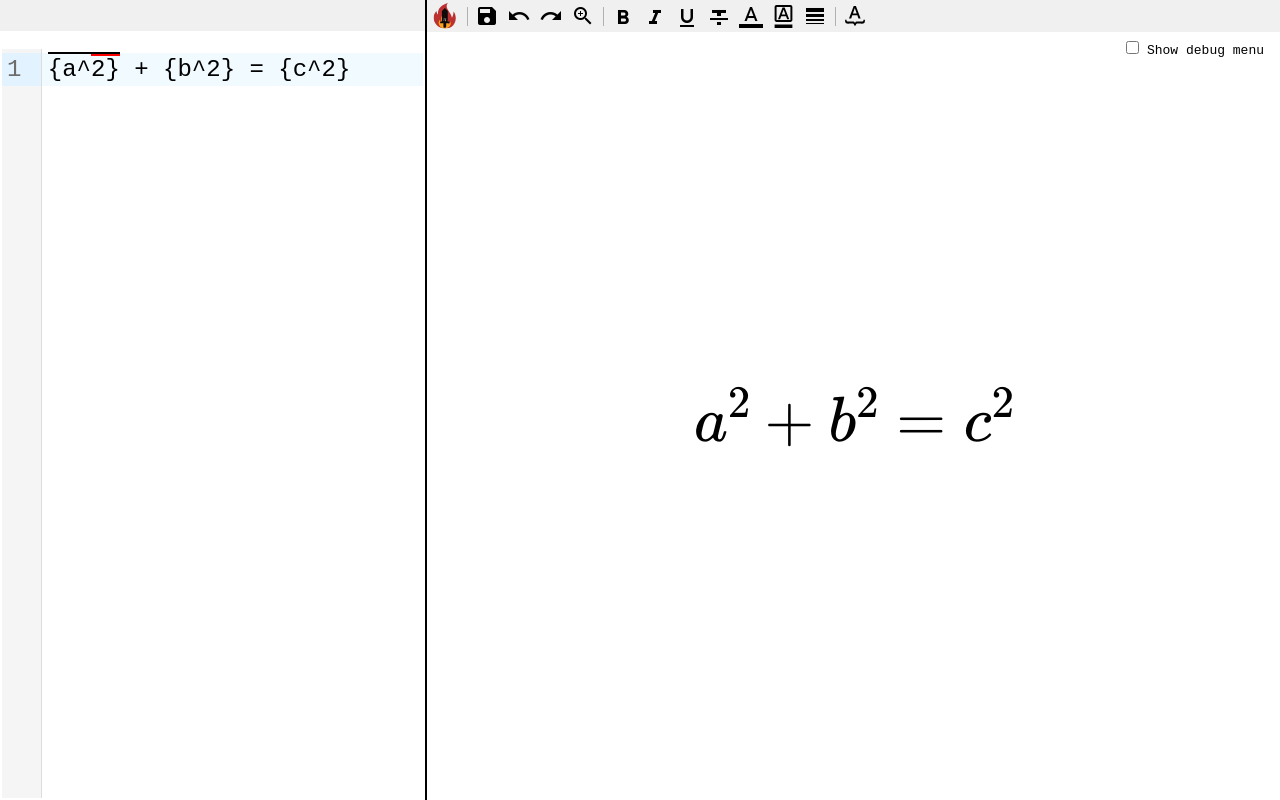
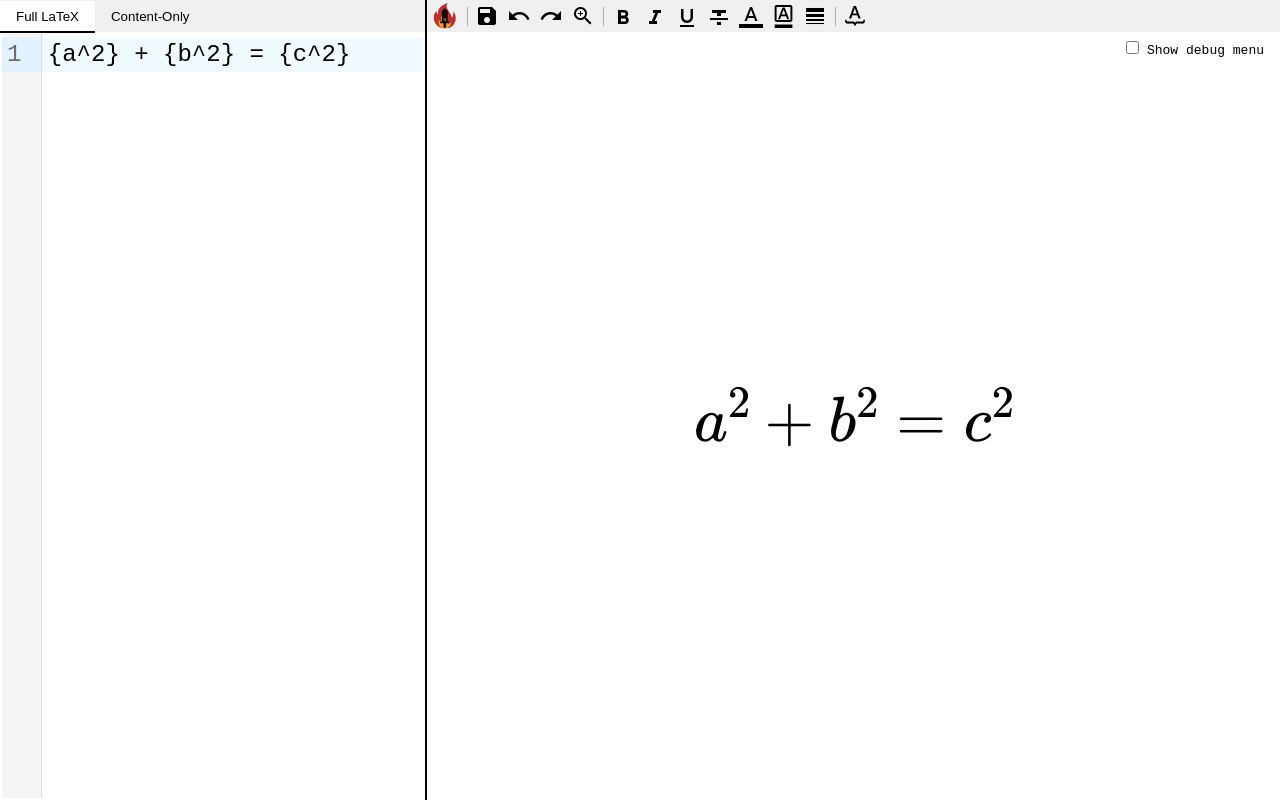
Before and after one commit to ericdai5/formulize, a React (Vite) app: page / in a window 1280 px wide. Built offline with nearby package versions, Linux system fonts and the light colour scheme.

Commit message:
Working content-only view, no editing/cursor interaction

```diff
--- a/src/App.tsx
+++ b/src/App.tsx
@@ -19,10 +19,6 @@ function App() {
             width: 100vw;
             height: 100vh;
             overflow: hidden;
-          }
-
-          .cm-editor {
-            padding-top: 1rem;
           }
         `}
       />
--- a/src/Editor.tsx
+++ b/src/Editor.tsx
@@ -1,5 +1,6 @@
 import { css as classname } from "@emotion/css";
 import { Global, css } from "@emotion/react";
+import styled from "@emotion/styled";
 import { useEffect, useState } from "react";
 
 import { reaction } from "mobx";
@@ -22,91 +23,75 @@ import {
 } from "@codemirror/view";
 import { EditorView, basicSetup } from "codemirror";
 
+import { FormulaLatexRange, StyledRange, UnstyledRange } from "./FormulaText";
 import { checkFormulaCode, deriveAugmentedFormula } from "./FormulaTree";
 import { formulaStore } from "./store";
+
+type DecorationRange = { to: number; from: number; decoration: Decoration };
 
 const styledRanges = (view: EditorView) => {
   const builder = new RangeSetBuilder<Decoration>();
   const doc = view.state.doc;
 
-  const nestingDepth = view.state.field(styledRangeSelectionState);
-  console.log("Nesting depth", nestingDepth);
-  const l1Inactive = Decoration.mark({
+  const styledRanges = formulaStore.augmentedFormula.toStyledRanges();
+
+  const buildDecoration = (
+    range: FormulaLatexRange,
+    baseOffset: number,
+    nestingDepth: number
+  ): [DecorationRange[], number] => {
+    if (range instanceof UnstyledRange) {
+      return [[], baseOffset + range.text.length];
+    } else {
+      let offset = baseOffset;
+      let decorations: DecorationRange[] = [];
+      for (const child of range.children) {
+        const [newDecorations, newOffset] = buildDecoration(
+          child,
+          offset,
+          nestingDepth + 1
+        );
+        offset = newOffset;
+        decorations = decorations.concat(newDecorations);
+      }
+      return [
+        decorations.concat([
+          {
+            from: baseOffset,
+            to: offset,
+            decoration: Decoration.mark({
               class: classname`
               position: relative;
 
               &::after {
                 content: "";
                 position: absolute;
-        z-index: 1;
-        top: -4px;
+                z-index: ${nestingDepth};
+                top: ${-4 + 2 * nestingDepth}px;
                 left: 0;
                 width: 100%;
                 height: 2px;
-        background-color: black;
+                background-color: ${range.hints?.color || "black"};
               }
             `,
-  });
-  const l1Active = Decoration.mark({
-    class: classname`
-      position: relative;
+            }),
+          },
+        ]),
+        offset,
+      ];
+    }
+  };
 
-      &::after {
-        content: "";
-        position: absolute;
-        z-index: 1;
-        top: -4px;
-        left: 0;
-        width: 100%;
-        height: 4px;
-        background-color: black;
+  let offset = 0;
+  let decorations = [];
+  for (const range of styledRanges) {
+    const [newDecorations, newOffset] = buildDecoration(range, offset, 0);
+    offset = newOffset;
+    decorations = decorations.concat(newDecorations);
   }
-    `,
-  });
-  const l2Inactive = Decoration.mark({
-    class: classname`
-      position: relative;
-
-      &::after {
-        content: "";
-        position: absolute;
-        z-index: 2;
-        top: -2px;
-        left: 0;
-        width: 100%;
-        height: 2px;
-        background-color: red;
-      }
-    `,
-  });
-  const l2Active = Decoration.mark({
-    class: classname`
-      position: relative;
-
-      &::after {
-        content: "";
-        position: absolute;
-        z-index: 2;
-        top: -2px;
-        left: 0;
-        width: 100%;
-        height: 4px;
-        background-color: red;
-      }
-    `,
-  });
-  if (nestingDepth === 0) {
-    builder.add(0, 5, l1Inactive);
-
-    builder.add(3, 5, l2Inactive);
-  } else if (nestingDepth === 1) {
-    builder.add(0, 5, l1Active);
-
-    builder.add(3, 5, l2Inactive);
-  } else if (nestingDepth === 2) {
-    builder.add(0, 5, l1Active);
-
-    builder.add(3, 5, l2Active);
+  decorations = decorations.sort((a, b) => a.from - b.from);
+  for (const { from, to, decoration } of decorations) {
+    builder.add(from, to, decoration);
   }
 
   return builder.finish();
@@ -217,7 +202,54 @@ const styledRangeSelectionState = StateField.define({
   },
 });
 
+const EditorTab = styled.button`
+  height: 100%;
+  background-color: ${(props) => (props.selected ? "white" : "#f0f0f0")};
+  border: none;
+  border-bottom: ${(props) => (props.selected ? "2px solid black" : "none")};
+  padding: 0 1rem;
+`;
+
 export const Editor = observer(() => {
+  const [currentEditor, setCurrentEditor] = useState<"full" | "content-only">(
+    "full"
+  );
+
+  return (
+    <>
+      <Global
+        styles={css`
+          .cm-editor {
+            height: 100%;
+            font-size: 1.5rem;
+          }
+        `}
+      />
+      <div
+        css={css`
+          height: 2rem;
+          background-color: #f0f0f0;
+        `}
+      >
+        <EditorTab
+          onClick={() => setCurrentEditor("full")}
+          selected={currentEditor === "full"}
+        >
+          Full LaTeX
+        </EditorTab>
+        <EditorTab
+          onClick={() => setCurrentEditor("content-only")}
+          selected={currentEditor === "content-only"}
+        >
+          Content-Only
+        </EditorTab>
+      </div>
+      {currentEditor === "full" ? <FullStyleEditor /> : <ContentOnlyEditor />}
+    </>
+  );
+});
+
+const FullStyleEditor = observer(() => {
   const [container, setContainer] = useState<HTMLDivElement | null>(null);
   const [editorView, setEditorView] = useState<EditorView | null>(null);
   const [editorCodeCorrect, setEditorCodeCorrect] = useState(true);
@@ -249,9 +281,6 @@ export const Editor = observer(() => {
             basicSetup,
             EditorView.lineWrapping,
             StreamLanguage.define(stex),
-            styledRangeViewExtension,
-            styledRangeSelectionState,
-            styledRangeCursorExtension,
           ],
           doc: formulaStore.latexWithStyling,
         }),
@@ -297,29 +326,87 @@ export const Editor = observer(() => {
   }, [container, setEditorView]);
 
   return (
-    <>
-      <Global
-        styles={css`
-          .cm-editor {
-            height: 100%;
-            font-size: 1.5rem;
-          }
-        `}
-      />
-      <div
-        css={css`
-          height: 2rem;
-          background-color: #f0f0f0;
-        `}
-      ></div>
     <div
       css={css`
         width: 100%;
-          height: 100%;
+        height: calc(100% - 2rem);
         border: 2px solid ${editorCodeCorrect ? "transparent" : "red"};
       `}
       ref={(ref) => setContainer(ref)}
     ></div>
-    </>
   );
 });
+
+const ContentOnlyEditor = observer(() => {
+  const [container, setContainer] = useState<HTMLDivElement | null>(null);
+  const [editorView, setEditorView] = useState<EditorView | null>(null);
+  const [editorCodeCorrect, setEditorCodeCorrect] = useState(true);
+
+  useEffect(() => {
+    if (container && (!editorView || editorView.contentDOM !== container)) {
+      const newEditorView = new EditorView({
+        state: EditorState.create({
+          // extensions: [basicSetup, StreamLanguage.define(stex), codeUpdateListener],
+          extensions: [
+            basicSetup,
+            EditorView.lineWrapping,
+            StreamLanguage.define(stex),
+            styledRangeViewExtension,
+            styledRangeSelectionState,
+            styledRangeCursorExtension,
+          ],
+          doc: formulaStore.latexWithoutStyling,
+        }),
+        parent: container,
+      });
+      setEditorView(newEditorView);
+
+      // Automatically update the editor code when the formula changes due to interactions
+      const disposeReaction = reaction(
+        () => formulaStore.latexWithoutStyling,
+        (latex) => {
+          console.log("Synchronizing editor with new formula", latex);
+          setEditorCodeCorrect(() => true);
+
+          newEditorView.dispatch([
+            newEditorView.state.update({
+              changes: {
+                from: 0,
+                to: newEditorView.state.doc.length,
+                insert: latex,
+              },
+            }),
+          ]);
+        }
+      );
+
+      // Automatically update the formula when the editor code changes
+      // TODO: temporarily suppressed while developing content-only editor
+      // newEditorView.contentDOM.addEventListener("blur", () => {
+      //   const newCode = newEditorView.state.doc.toString();
+      //   if (checkFormulaCode(newCode)) {
+      //     setEditorCodeCorrect(() => true);
+      //     formulaStore.updateFormula(deriveAugmentedFormula(newCode));
+      //   } else {
+      //     setEditorCodeCorrect(() => false);
+      //   }
+      // });
+
+      return () => {
+        disposeReaction();
+        newEditorView.destroy();
+      };
+    }
+  }, [container, setEditorView]);
+
+  return (
+    <div
+      css={css`
+        width: 100%;
+        height: calc(100% - 2rem);
+        border: 2px solid ${editorCodeCorrect ? "transparent" : "red"};
+      `}
+      ref={(ref) => setContainer(ref)}
+    ></div>
+  );
+});
--- a/src/FormulaTree.ts
+++ b/src/FormulaTree.ts
@@ -67,7 +67,7 @@ export const updateFormula = (
 ): {
   renderSpec: RenderSpec;
 } => {
-  console.log("LaTeX:", newFormula.toLatex("noid"));
+  console.log("LaTeX:", newFormula.toLatex("no-id"));
   console.log("New formula:", newFormula);
   const renderLatex = newFormula.toLatex("render");
   const chtml = (MathJax as any).tex2chtml(renderLatex);
@@ -194,7 +194,7 @@ const buildAugmentedFormula = (
 
 // TODO: eventually this will also cover alternative code presentations (content
 // only, with augmentations)
-type LatexMode = "render" | "ast" | "noid";
+type LatexMode = "render" | "ast" | "no-id" | "content-only";
 
 export class AugmentedFormula {
   private idToNode: { [id: string]: AugmentedFormulaNode } = {};
@@ -217,7 +217,7 @@ export class AugmentedFormula {
   }
 
   equals(other: AugmentedFormula) {
-    return this.toLatex("noid") === other.toLatex("noid");
+    return this.toLatex("no-id") === other.toLatex("no-id");
   }
 
   toStyledRanges(): FormulaLatexRange[] {
@@ -252,7 +252,8 @@ abstract class AugmentedFormulaNodeBase {
         return String.raw`\htmlId{${this.id}}{${latex}}`;
       case "render":
         return String.raw`\cssId{${this.id}}{${latex}}`;
-      case "noid":
+      case "no-id":
+      case "content-only":
         return latex;
     }
   }
@@ -440,6 +441,10 @@ export class Color extends AugmentedFormulaNodeBase {
     const childrenLatex = this.body
       .map((child) => child.toLatex(mode))
       .join(" ");
+    if (mode === "content-only") {
+      return childrenLatex;
+    }
+
     return this.latexWithId(
       mode,
       String.raw`\textcolor{${this.color}}{${childrenLatex}}`
@@ -475,7 +480,11 @@ export class Color extends AugmentedFormulaNodeBase {
       new StyledRange(
         String.raw`\textcolor{${this.color}}{`,
         this.children.flatMap((child) => child.toStyledRanges()),
-        "}"
+        "}",
+        {
+          color: this.color,
+          tooltip: `Color: ${this.color}`,
+        }
       ),
     ];
   }
@@ -606,6 +615,11 @@ export class Brace extends AugmentedFormulaNodeBase {
 
   toLatex(mode: LatexMode): string {
     const baseLatex = this.base.toLatex(mode);
+
+    if (mode === "content-only") {
+      return baseLatex;
+    }
+
     const command = "\\" + (this.over ? "over" : "under") + "brace";
     return this.latexWithId(mode, String.raw`${command}{${baseLatex}}`);
   }
@@ -637,11 +651,13 @@ export class Brace extends AugmentedFormulaNodeBase {
   toStyledRanges(): FormulaLatexRange[] {
     // TODO: This is wrong because we don't have the information locally for the script.
     // We should refactor Brace to include the annotation and avoid creating a Script node.
-    return new StyledRange(
-      this.over ? String.raw`\overbrace{` : String.raw`\underbrace{`,
-      this.base.toStyledRanges(),
-      "}"
-    );
+    return [
+      new StyledRange(
+        this.over ? String.raw`\overbrace{` : String.raw`\underbrace{`,
+        this.base.toStyledRanges(),
+        "}"
+      ),
+    ];
   }
 }
 
@@ -656,7 +672,7 @@ export class Text extends AugmentedFormulaNodeBase {
 
   toLatex(mode: LatexMode): string {
     const childrenLatex = this.body
-      .map((child) => child.toLatex("noid"))
+      .map((child) => child.toLatex("no-id"))
       .join("");
     return this.latexWithId(mode, String.raw`\text{${childrenLatex}}`);
   }
@@ -681,10 +697,14 @@ export class Text extends AugmentedFormulaNodeBase {
 
   toStyledRanges(): FormulaLatexRange[] {
     return [
-      new StyledRange(
-        String.raw`\text{`,
-        this.children.flatMap((child) => child.toStyledRanges()),
-        "}"
+      // TODO: This interacts with Brace. Brace should really own the script and annotation and return the appropriate ranges.
+      // new StyledRange(
+      //   String.raw`\text{`,
+      //   this.children.flatMap((child) => child.toStyledRanges()),
+      //   "}"
+      // ),
+      new UnstyledRange(
+        String.raw`\text{${this.children.flatMap((child) => child.toStyledRanges())}}`
       ),
     ];
   }
--- a/src/store.ts
+++ b/src/store.ts
@@ -29,7 +29,12 @@ class FormulaStore {
 
   @computed
   get latexWithStyling() {
-    return this.augmentedFormula.toLatex("noid");
+    return this.augmentedFormula.toLatex("no-id");
+  }
+
+  @computed
+  get latexWithoutStyling() {
+    return this.augmentedFormula.toLatex("content-only");
   }
 }
 export const formulaStore = new FormulaStore();
```
Lines whose indentation alone changed are shown as unchanged.
